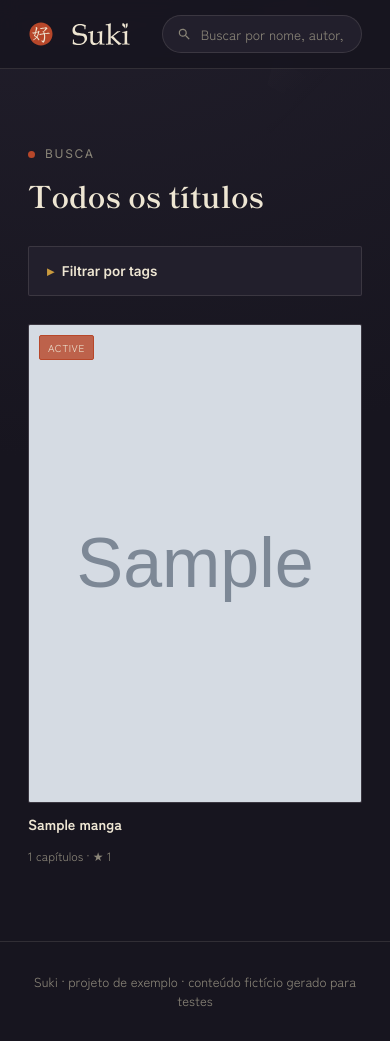
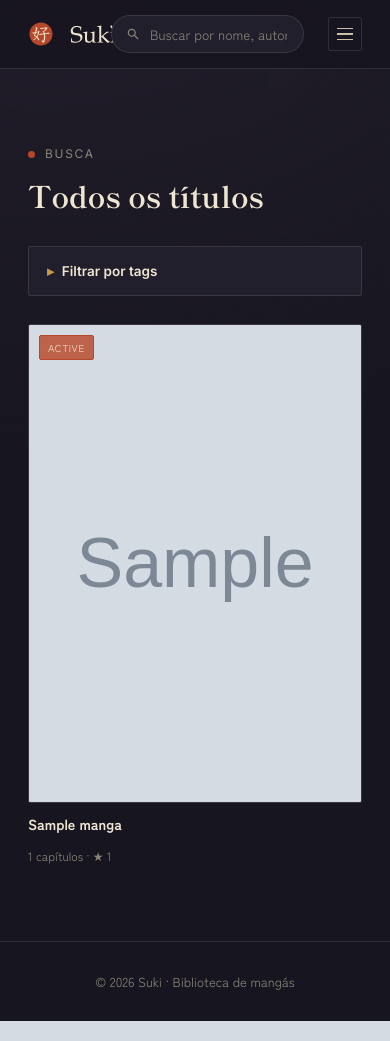
Before and after one commit to AikoRYUUUUUUU/suki, a Flask app: page /busca.html in a window 390 px wide. Run offline with Flask 3, Linux system fonts and the light colour scheme; tables that the repository leaves empty hold one stand-in row (values such as "Sample post"); grey boxes marked "Sample" are stand-in pictures; some libraries are stand-ins or nearby versions.

Commit message:
fix: menu mobile com botão hambúrguer, link "Gêneros" abre o filtro de tags, rodapé sem texto de teste
Nav sumia inteira em telas <760px sem alternativa; agora vira um painel
suspenso via botão hambúrguer. "Gêneros" apontava pra "#" (não ia a lugar
nenhum) — agora abre a busca com o filtro de tags já expandido. Rodapé
trocou o texto de placeholder "projeto de exemplo / conteúdo fictício" por
um rodapé real.

```diff
--- a/static/css/site.css
+++ b/static/css/site.css
@@ -103,6 +103,28 @@ img { max-width: 100%; display: block; }
   flex-shrink: 0;
 }
 .nav-links a:hover { color: var(--paper); }
+
+.nav-toggle {
+  display: none;
+  flex-direction: column;
+  justify-content: center;
+  align-items: center;
+  gap: 4px;
+  width: 34px;
+  height: 34px;
+  padding: 0;
+  background: transparent;
+  border: 1px solid var(--line);
+  border-radius: var(--radius);
+  cursor: pointer;
+  flex-shrink: 0;
+}
+.nav-toggle span {
+  display: block;
+  width: 16px;
+  height: 1.5px;
+  background: var(--paper-dim);
+}
 
 .topbar-search {
   display: flex;
@@ -748,7 +770,24 @@ body.reader-body {
   .hero-cover { justify-self: start; width: 240px; }
   .manga-hero .wrap { grid-template-columns: 1fr; }
   .manga-hero .cover-frame { width: 180px; }
-  .nav-links { display: none; }
+  .nav-toggle { display: flex; }
+  .nav-links {
+    display: none;
+    position: absolute;
+    top: 68px;
+    left: 0;
+    right: 0;
+    flex-direction: column;
+    gap: 0;
+    background: var(--ink-soft);
+    border-bottom: 1px solid var(--line);
+  }
+  .nav-links.open { display: flex; }
+  .nav-links a {
+    padding: 14px 20px;
+    border-top: 1px solid var(--line);
+  }
+  .nav-links a:first-child { border-top: none; }
   .topbar-search { max-width: none; }
   .topbar-search select { display: none; }
 }
--- /dev/null
+++ b/static/js/nav.js
@@ -0,0 +1,23 @@
+(function () {
+  const toggle = document.getElementById("nav-toggle");
+  const nav = document.getElementById("nav-links");
+  if (!toggle || !nav) return;
+
+  function close() {
+    nav.classList.remove("open");
+    toggle.setAttribute("aria-expanded", "false");
+  }
+
+  toggle.addEventListener("click", function () {
+    const isOpen = nav.classList.toggle("open");
+    toggle.setAttribute("aria-expanded", String(isOpen));
+  });
+
+  nav.querySelectorAll("a").forEach(function (a) {
+    a.addEventListener("click", close);
+  });
+
+  document.addEventListener("keydown", function (e) {
+    if (e.key === "Escape") close();
+  });
+})();
--- a/templates/busca.html
+++ b/templates/busca.html
@@ -26,11 +26,14 @@
         {% endfor %}
       </select>
     </form>
-    <nav class="nav-links">
+    <nav class="nav-links" id="nav-links">
       <a href="{{ url_for('search_page') }}">Biblioteca</a>
       <a href="/#lancamentos">Lançamentos</a>
-      <a href="#">Gêneros</a>
+      <a href="{{ url_for('search_page') }}#tag-filter">Gêneros</a>
     </nav>
+    <button type="button" class="nav-toggle" id="nav-toggle" aria-label="Abrir menu" aria-expanded="false" aria-controls="nav-links">
+      <span></span><span></span><span></span>
+    </button>
   </div>
 </header>
 
@@ -70,9 +73,10 @@
 </section>
 
 <footer class="site-footer">
-  <div class="wrap">Suki · projeto de exemplo · conteúdo fictício gerado para testes</div>
+  <div class="wrap">© 2026 Suki · Biblioteca de mangás</div>
 </footer>
 
+<script src="{{ url_for('static', filename='js/nav.js') }}"></script>
 <script src="{{ url_for('static', filename='js/data.js') }}"></script>
 <script src="{{ url_for('static', filename='js/search.js') }}"></script>
 </body>
```
Also changed, not shown: templates/index.html (+7 -3 lines), templates/manga.html (+7 -3 lines).
